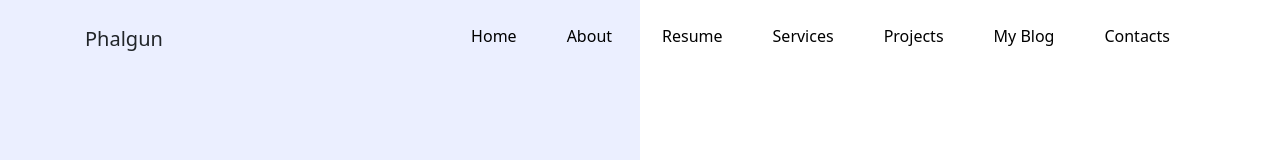
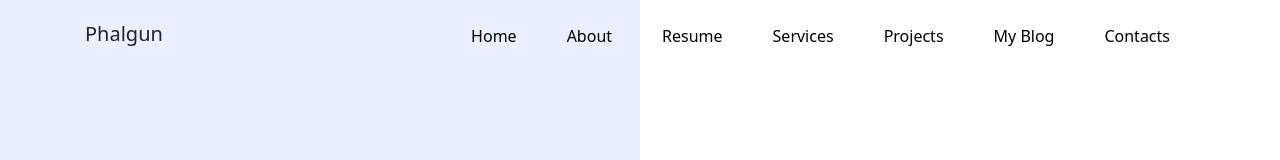
Before and after one commit to iphalgun/Portfolio-website, a React (Create React App) app: page / in a window 1280 px wide. Shown: the top 160 px of the page. Built offline with nearby package versions, Linux system fonts and the light colour scheme.

Commit message:
Navbar changes

```diff
--- a/src/components/Navbar.js
+++ b/src/components/Navbar.js
@@ -34,7 +34,7 @@ function Navbar() {
         // <React.Fragment>
             <div id="navbar" className="navbar-div">
                 <div className="navbar-items">
-                    <div className="navbar-brand">
+                    <div className="navbar-brand p-0">
                         <p>Phalgun</p>
                     </div>
                     <div className="navbar-list">
```
